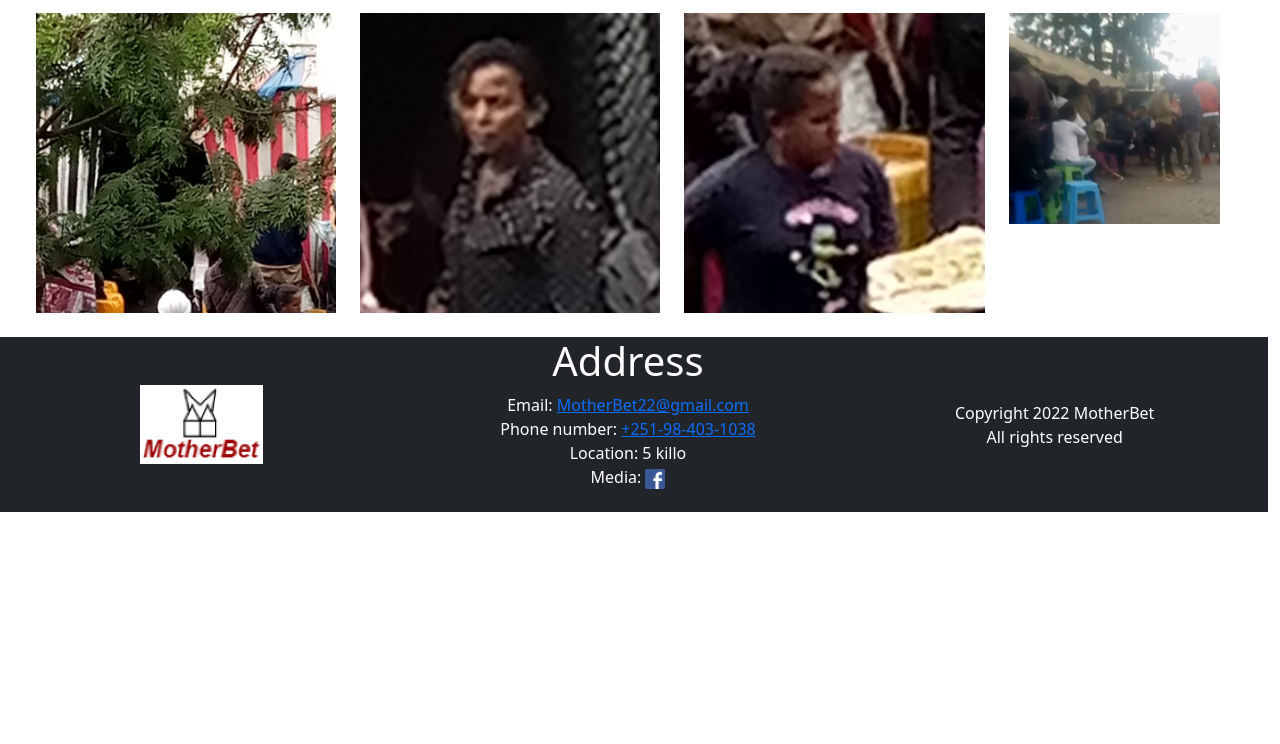
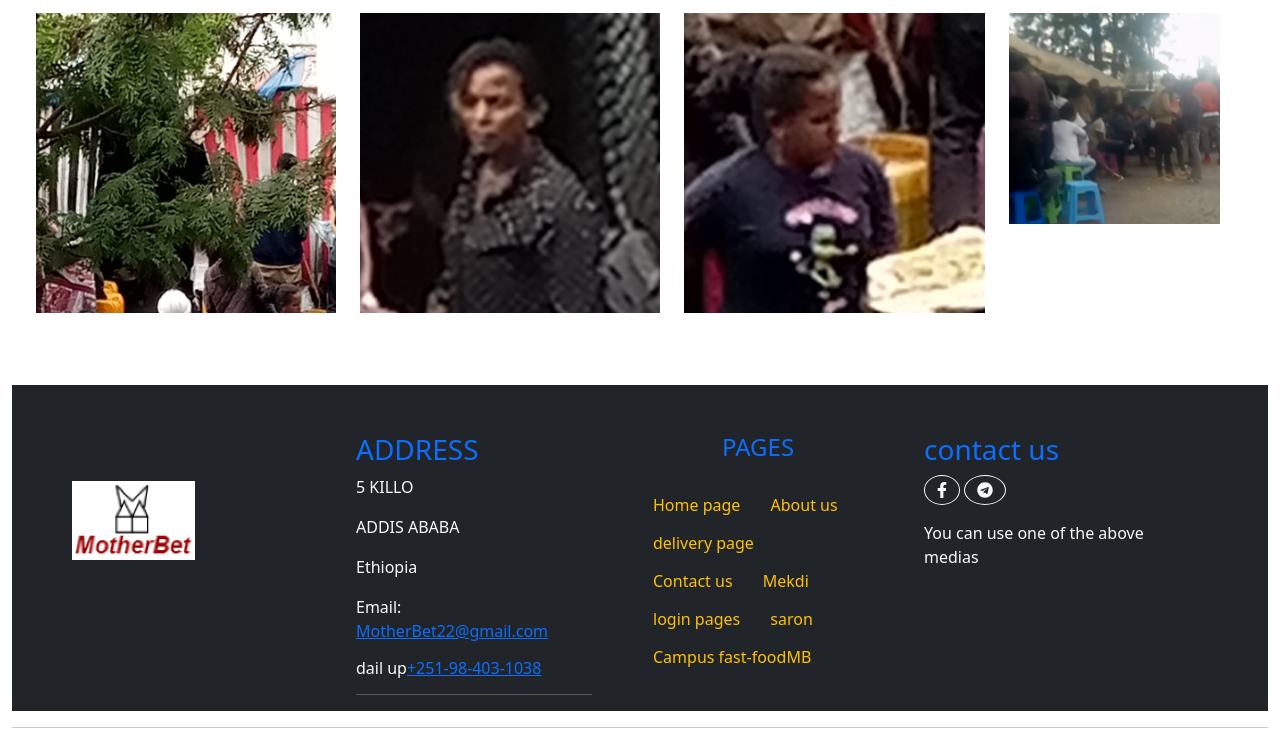
Before and after one commit to YosefAyele/Web-Design-And-Development-Group-Assignment, a plain HTML site: page src/SaronMB.html in a window 1280 px wide. Shown: the part 1013-1757 px from the top of the page. Before the commit the page ends 1525 px from the top, so only its background shows below. Drawn offline with Linux system fonts and the light colour scheme.

Commit message:
Update SaronMB.html

```diff
--- a/src/SaronMB.html
+++ b/src/SaronMB.html
@@ -152,24 +152,67 @@
             </div>
         </div>
     </main>
-    <footer class="footer row grid bg-dark text-white text-center w-100">
-        <div class="col"><img src="Images/Logo2.png" alt="logo of mother bet website"
-                class="footer__Logo m-5 rounded-lg"></div>
-        <div class="footer__address col">
+       <footer class="container-fluid w-100 pt-5 mt-5 ">
+
+        <div class="container-fluid bg-dark text-light footer wow fadeIn w-100" data-wow-delay="0.1s">
             <div>
-                <h1>Address</h1>
+                <div class="row g-5 container-fluid w-100">
+                    <div class="col-lg-3 col-md-6">
+                        <img src="./Images/Logo2.png"class="pt-5" alt="logo photo">
+                    </div>
+
+                    <div class="col-lg-3 col-md-6">
+                        <h3 class="text-primary">ADDRESS<div><span></span></div>
+                        </h3>
+
+                        <p>5 KILLO</p>
+                        <p>ADDIS ABABA</p>
+                        <p>Ethiopia</p>
+                        <p>Email: <a href="mailto: MotherBet22@gmail.com" class="footer__address__email">MotherBet22@gmail.com</a></p>
+
+                        <h6 >dail up<a href="tel:+251-98-403-1038" class="footer__address__phone">+251-98-403-1038</a></h6>
+                        <hr>
+
+                    </div>
+
+
+                    <div class="col-lg-3 ml-auto">
+
+                            <h4 class="section-title ff-secondary text-start text-primary fw-normal mb-4 text-center ">
+                                PAGES</h4>
+                                <ul class="list-unstyled">
+                                    <a class="btn btn-link link-warning" href="/index.html" style="text-decoration:none;">Home page</a>
+                                <a class="btn btn-link link-warning " href="./src/aboutus.html"
+                                style="text-decoration:none;align-items:center">About us</a>
+                            <a class="btn btn-link link-warning" href="./delivery.html"
+                                style="text-decoration:none ;align-items:center">delivery page</a>
+                            <a class="btn btn-link link-warning" href="./ContactPage.html"
+                                style="text-decoration:none;align-items:center">Contact us</a>
+                            <a class="btn btn-link link-warning" href="./MekdiMB.html" style="text-decoration:none">Mekdi
+                                </a>
+                            <a class="btn btn-link link-warning" href="./loginPage.html"
+                                style="text-decoration:none;align-items:center">login pages</a>
+                            <a class="btn btn-link link-warning" href="./SaronMB.html"
+                                style="text-decoration:none;align-items:center">saron </a>
+                            <a class="btn btn-link link-warning" href="./Campus-fast-foodMB.html"
+                                style="text-decoration:none;align-items:center">Campus fast-foodMB</a>
+                        </ul>
+                    </div>
+                    <div class="col-lg-3 col-md-6">
+                        <h3 class="link-primary">contact us </h3>
+                        <div>
+                            <a class="btn btn-outline-light btn-social rounded-circle"
+                                href="https://www.facebook.com"><i class="fab fa-facebook-f"></i></a>
+                            <a class="btn btn-outline-light btn-social rounded-circle" href="https://t.me/fooddiscout"><i class="fab fa-telegram"></i></a>
+
+
+                        </div>
+                        <p class="mt-3">You can use one of the above medias</p>
+                    </div>
+                </div>
             </div>
-            <div>Email: <a href="mailto: MotherBet22@gmail.com" class="footer__address__email">MotherBet22@gmail.com</a>
-            </div>
-            <div>Phone number: <a href="tel:+251-98-403-1038" class="footer__address__phone">+251-98-403-1038</a></div>
-            <div class="footer__address__location">Location: 5 killo</div>
-            <div>Media: <a href="https://www.facebook.com/"><img src="Images/facebook-logo-493.png" alt="Facebook media"
-                        class="footer__address__media " style="width: 20px;"></a></div>
         </div>
-        <div class="footer__copyright col m-auto">
-            <div>Copyright 2022 MotherBet</div>
-            <div>All rights reserved</div>
-        </div>
+        <hr>
     </footer>
     <style>
         .header__nav--ellipse:hover {
```
